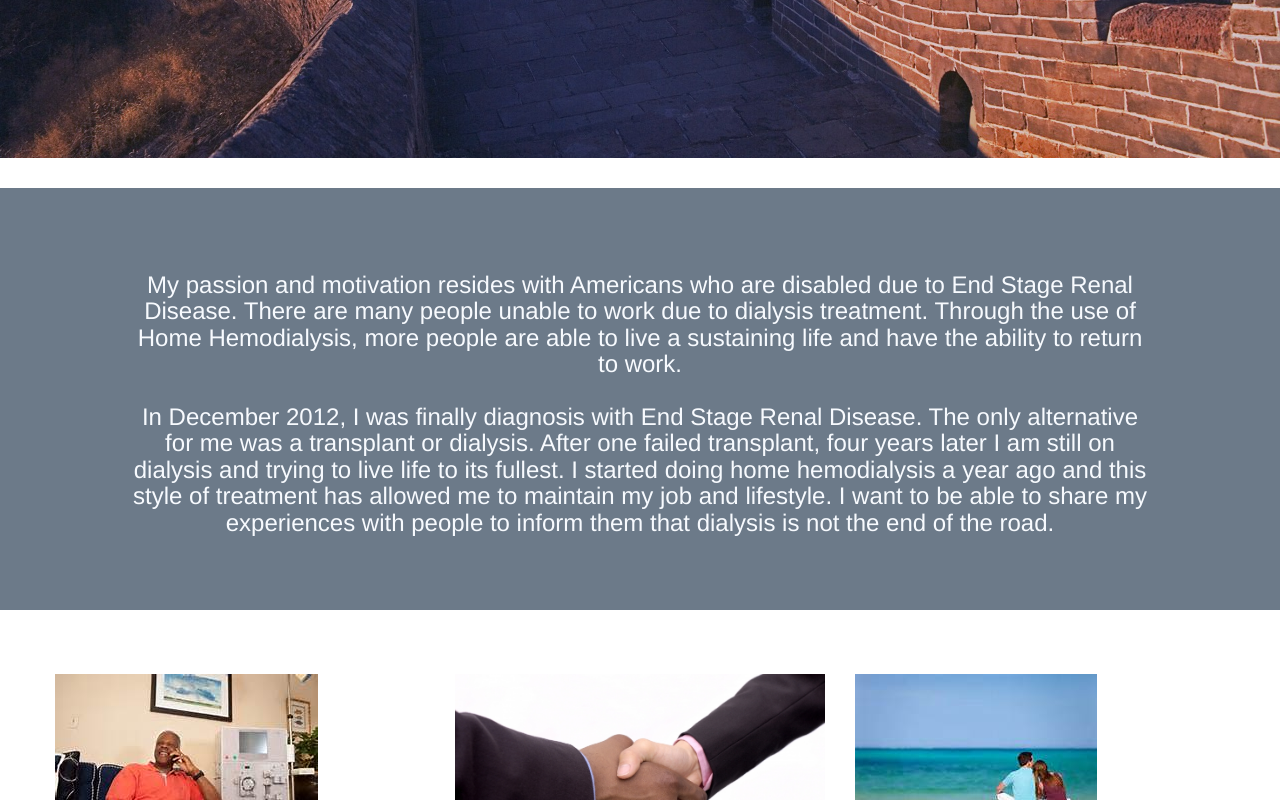
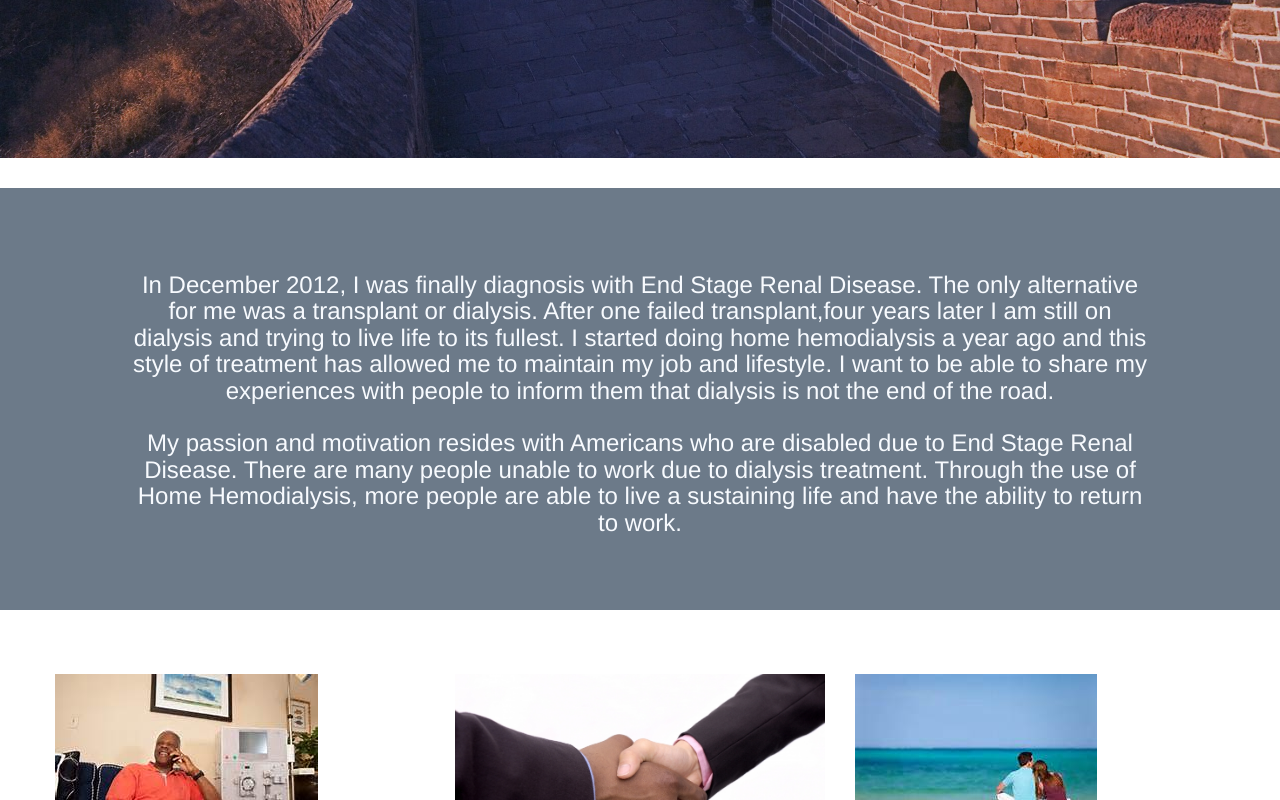
Before and after one commit to whitestacy8/sw_portfolio, a plain HTML site: page index.html in a window 1280 px wide. Shown: the part 446-1246 px from the top of the page. Drawn offline with nearby package versions, Linux system fonts and the light colour scheme; a web font is replaced by a local one.

Commit message:
add new file

```diff
--- a/index.html
+++ b/index.html
@@ -81,14 +81,16 @@
 <div class="mission container-fluid">
   <div class="row">
     <a name="mission"></a>
-    <h3> My passion and motivation resides with Americans who are disabled due to End Stage Renal Disease.
-        There are many people unable to work due to dialysis treatment.
-        Through the use of Home Hemodialysis, more people are able to live a sustaining life and have the ability to return to work.
+    <h3> In December 2012, I was finally diagnosis with End Stage Renal Disease. The only alternative for me was a transplant or dialysis.
+          After one failed transplant,four years later I am still on dialysis and trying to live life to its fullest. I started doing
+          home hemodialysis a year ago and this style of treatment has allowed me to maintain my job and lifestyle. I want to be
+          able to share my experiences with people to inform them that dialysis is not the end of the road.
+
     <br>
 
-    <br> In December 2012, I was finally diagnosis with End Stage Renal Disease. The only alternative for me was a transplant or dialysis. After one failed transplant,
-         four years later I am still on dialysis and trying to live life to its fullest. I started doing home hemodialysis a year ago and this style of treatment has
-          allowed me to maintain my job and lifestyle. I want to be able to share my experiences with people to inform them that dialysis is not the end of the road.
+    <br> My passion and motivation resides with Americans who are disabled due to End Stage Renal Disease.
+         There are many people unable to work due to dialysis treatment.
+         Through the use of Home Hemodialysis, more people are able to live a sustaining life and have the ability to return to work.
 
     </h3>
   </div>
```
